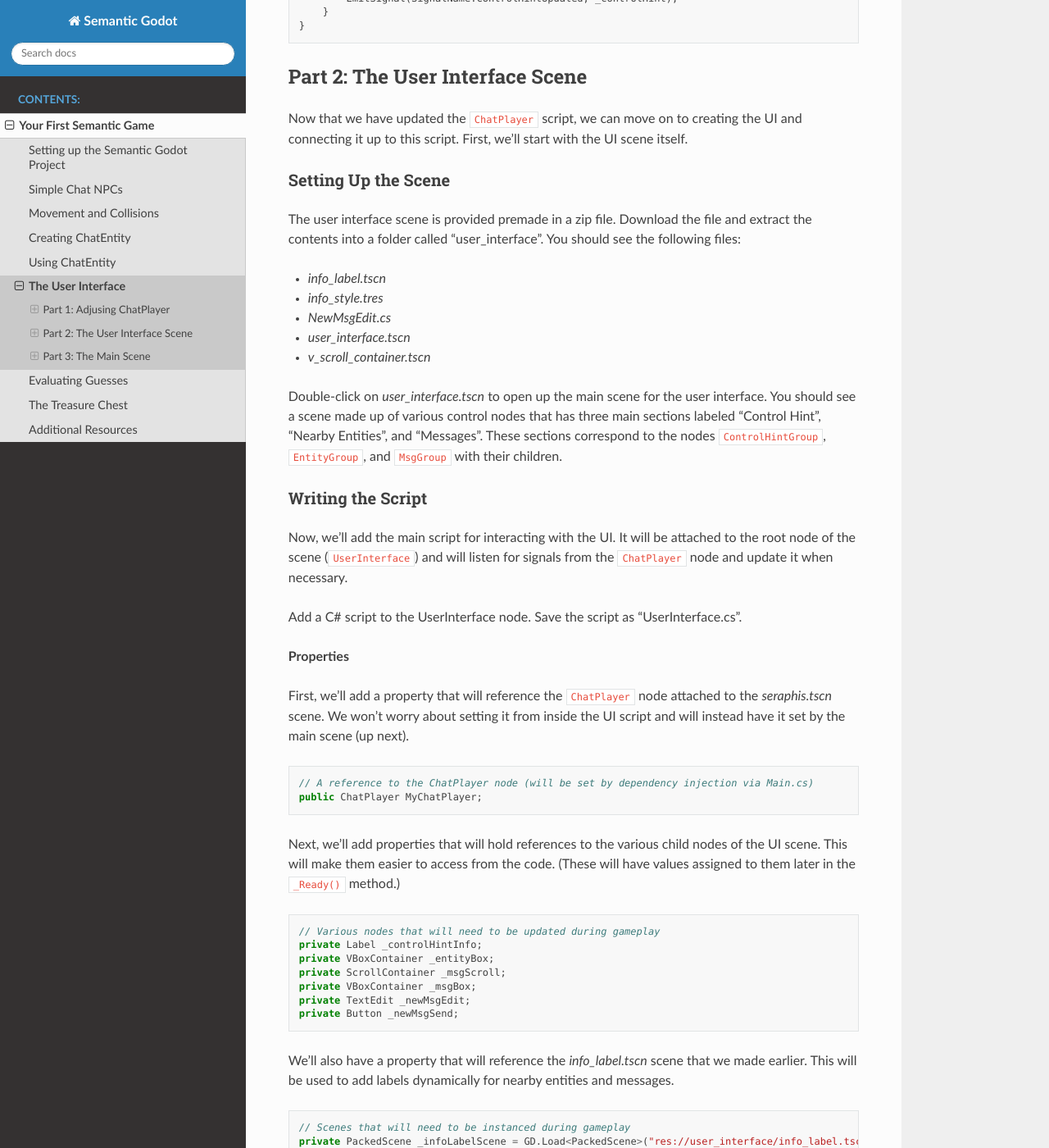
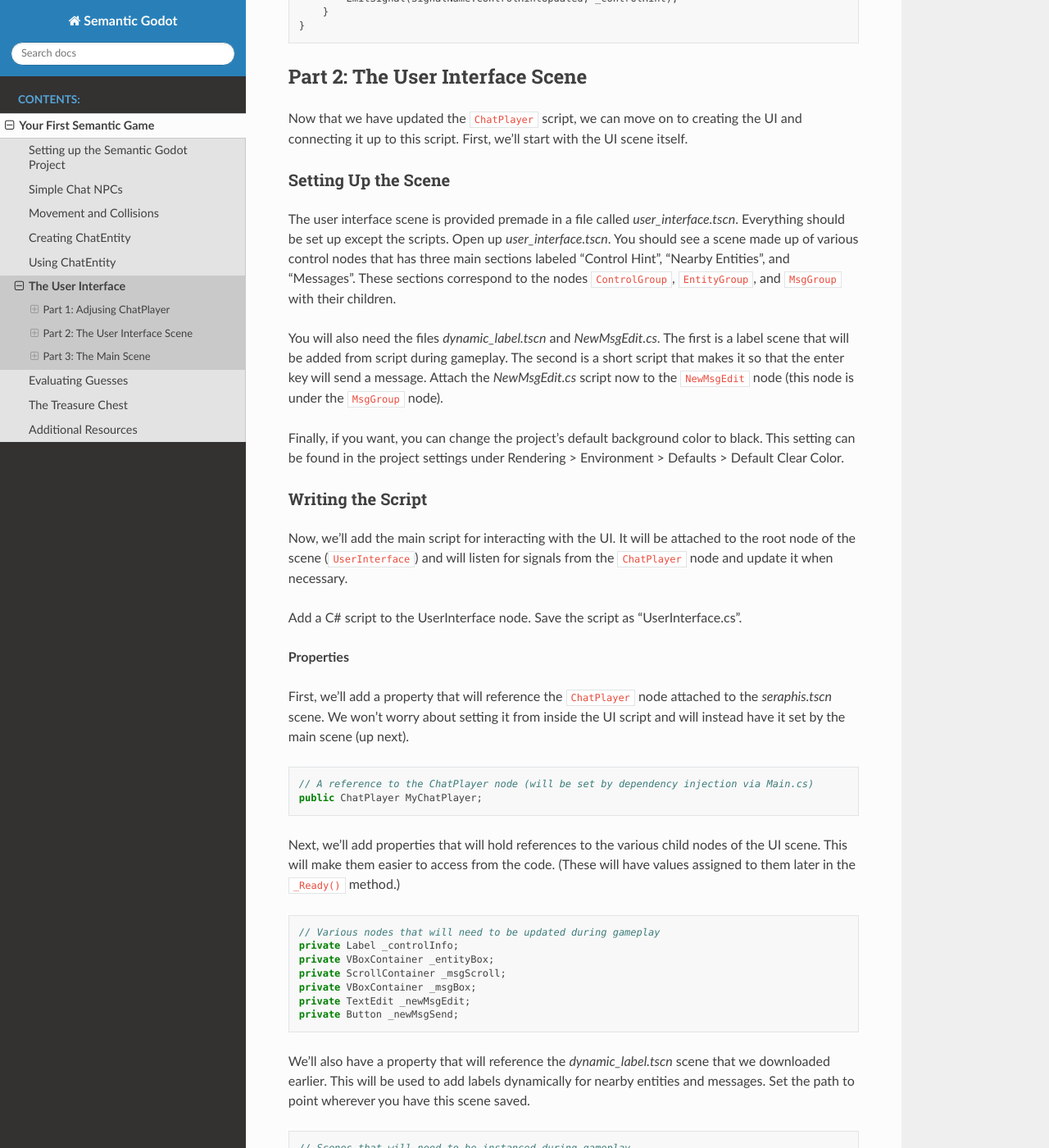
Before and after one commit to RaiderSoft/semantic-godot, a Sphinx documentation site: the page built from docs/first_semantic_game/05.user_interface.rst, in a window 1280 px wide and 1400 px high, scrolled down 2511 px. Shown: the whole window at 82% size. Built offline with Sphinx 7.4.7 and the Read the Docs theme 2.0.0, drawn with Linux system fonts in a browser that asks for light colours; some of the changed text lies outside the part shown.

Commit message:
Edit UI tutorial to match condensed UI scene

```diff
--- a/docs/first_semantic_game/03.movement_and_collisions.rst
+++ b/docs/first_semantic_game/03.movement_and_collisions.rst
@@ -201,8 +201,8 @@ TODO
 The Map
 ^^^^^^^
 
-The map scene is provided in a file called *map.tscn*. Everything should be set up except the
-background picture, which is provided in the file *forest_bridge.jpg*. To add the picture, open
+The map scene is provided premade in a file called *map.tscn*. Everything should be set up except
+the background picture, which is provided in the file *forest_bridge.jpg*. To add the picture, open
 *map.tscn* and select the ``Sprite2D`` node. In the inspector, set the ``Texture`` property by
 dragging *forest_bridge.jpg* onto it. (Alternately, you can click on the ``Texture`` property and
 select "Load" from the drop-down menu. Then find and open *forest_bridge.jpg*.)
--- a/docs/first_semantic_game/05.user_interface.rst
+++ b/docs/first_semantic_game/05.user_interface.rst
@@ -138,26 +138,27 @@ connecting it up to this script. First, we'll start with the UI scene itself.
 Setting Up the Scene
 ^^^^^^^^^^^^^^^^^^^^
 
-The user interface scene is provided premade in a zip file. Download the file and extract the
-contents into a folder called "user_interface". You should see the following files:
+The user interface scene is provided premade in a file called *user_interface.tscn*. Everything
+should be set up except the scripts. Open up *user_interface.tscn*. You should see a scene made up
+of various control nodes that has three main sections labeled "Control Hint", "Nearby Entities",
+and "Messages". These sections correspond to the nodes ``ControlGroup``, ``EntityGroup``, and
+``MsgGroup`` with their children.
 
-* *info_label.tscn*
-* *info_style.tres*
-* *NewMsgEdit.cs*
-* *user_interface.tscn*
-* *v_scroll_container.tscn*
+You will also need the files *dynamic_label.tscn* and *NewMsgEdit.cs*. The first is a label scene
+that will be added from script during gameplay. The second is a short script that makes it so that
+the enter key will send a message. Attach the *NewMsgEdit.cs* script now to the ``NewMsgEdit`` node
+(this node is under the ``MsgGroup`` node).
 
-Double-click on *user_interface.tscn* to open up the main scene for the user interface. You should
-see a scene made up of various control nodes that has three main sections labeled "Control Hint",
-"Nearby Entities", and "Messages". These sections correspond to the nodes ``ControlHintGroup``,
-``EntityGroup``, and ``MsgGroup`` with their children.
+Finally, if you want, you can change the project's default background color to black. This setting
+can be found in the project settings under Rendering > Environment > Defaults > Default Clear
+Color.
 
 Writing the Script
 ^^^^^^^^^^^^^^^^^^
 
 Now, we'll add the main script for interacting with the UI. It will be attached to the root node
-of the scene (``UserInterface``) and will listen for signals from the ``ChatPlayer`` node and update
-it when necessary.
+of the scene (``UserInterface``) and will listen for signals from the ``ChatPlayer`` node and
+update it when necessary.
 
 Add a C# script to the UserInterface node. Save the script as "UserInterface.cs".
 
@@ -179,20 +180,21 @@ them later in the ``_Ready()`` method.)
 .. code-block:: csharp
 
     // Various nodes that will need to be updated during gameplay
-    private Label _controlHintInfo;
+    private Label _controlInfo;
     private VBoxContainer _entityBox;
     private ScrollContainer _msgScroll;
     private VBoxContainer _msgBox;
     private TextEdit _newMsgEdit;
     private Button _newMsgSend;
 
-We'll also have a property that will reference the *info_label.tscn* scene that we made earlier.
-This will be used to add labels dynamically for nearby entities and messages.
+We'll also have a property that will reference the *dynamic_label.tscn* scene that we downloaded
+earlier. This will be used to add labels dynamically for nearby entities and messages. Set the path
+to point wherever you have this scene saved.
 
 .. code-block:: csharp
 
     // Scenes that will need to be instanced during gameplay
-    private PackedScene _infoLabelScene = GD.Load<PackedScene>("res://user_interface/info_label.tscn");
+    private PackedScene _dynamicLabelScene = GD.Load<PackedScene>("res://user_interface/info_label.tscn");
 
 The last property that we'll have is a flag to indicate whether a new message has just been added
 to the UI. This will be used to help us keep the messages' scroll container scrolled all the way to
@@ -218,12 +220,12 @@ loaded in the scene and ``MyChatPlayer`` has been set to reference it before we
     public override void _Ready()
     {
         // Get all the various child nodes
-        _controlHintInfo = GetNodeOrNull<Label>("ControlHintGroup/InfoLabel");
-        _entityBox = GetNodeOrNull<VBoxContainer>("EntityGroup/VScrollContainer/VBoxContainer");
-        _msgScroll = GetNodeOrNull<ScrollContainer>("MsgGroup/VScrollContainer");
-        _msgBox = GetNodeOrNull<VBoxContainer>("MsgGroup/VScrollContainer/VBoxContainer");
-        _newMsgEdit = GetNodeOrNull<TextEdit>("MsgGroup/HBoxContainer/TextEdit");
-        _newMsgSend = GetNodeOrNull<Button>("MsgGroup/HBoxContainer/Button");
+        _controlInfo = GetNodeOrNull<Label>("ControlGroup/ControlInfo");
+        _entityBox = GetNodeOrNull<VBoxContainer>("EntityGroup/EntityScroll/EntityBox");
+        _msgScroll = GetNodeOrNull<ScrollContainer>("MsgGroup/MsgScroll");
+        _msgBox = GetNodeOrNull<VBoxContainer>("MsgGroup/MsgScroll/MsgBox");
+        _newMsgEdit = GetNodeOrNull<TextEdit>("MsgGroup/NewMsgBox/NewMsgEdit");
+        _newMsgSend = GetNodeOrNull<Button>("MsgGroup/NewMsgBox/NewMsgSend");
 
         // Connect to the send message button (and propogate the signal)
         if (_newMsgSend != null)
@@ -267,13 +269,13 @@ Next, write a method that handles setting the text of the "Control Hint" section
     // Set the text of the control hint label
     public void SetControlHint(string controlHint)
     {
-        _controlHintInfo.Text = controlHint;
+        _controlInfo.Text = controlHint;
     }
 
 Also, write the following methods for adding or removing an entity from the "Nearby Entities"
-section. When adding an entity, we'll need to create a new instance of *info_label.tscn* and add it
-as a child in the appropriate place. When removing, we'll need to search through all the ``Labels``
-and find the one that matches the entity we are trying to remove.
+section. When adding an entity, we'll need to create a new instance of *dynamic_label.tscn* and add
+it as a child in the appropriate place. When removing, we'll need to search through all the
+labels and find the one that matches the entity we are trying to remove.
 
 .. code-block:: csharp
 
@@ -281,7 +283,7 @@ and find the one that matches the entity we are trying to remove.
     public void AddEntity(ChatEntity newEntity)
     {
         // Add the new entity to the box
-        Label newEntityLabel = _infoLabelScene.Instantiate<Label>();
+        Label newEntityLabel = _dynamicLabelScene.Instantiate<Label>();
         newEntityLabel.Text = newEntity.ChatName;
         _entityBox.AddChild(newEntityLabel);
     }
@@ -344,8 +346,9 @@ They will be enabled when the player is in a conversation and disabled when they
     }
 
 The last method to write will allow us to add new chat messages to the UI. We'll need to create a
-new instance of the *info_label.tscn* scene and add it as a child in the appropriate place. Also,
-we'll want to set ``_justAddedNewMsg`` flag to true so that it will scroll to the new message.
+new instance of the *dynamic_label.tscn* scene and add it as a child in the appropriate place.
+Also, we'll want to set ``_justAddedNewMsg`` flag to true so that it will scroll to the new
+message.
 
 .. code-block:: csharp
 
@@ -353,7 +356,7 @@ we'll want to set ``_justAddedNewMsg`` flag to true so that it will scroll to th
     public void AddMsg(ChatEntity sender, string msg)
     {
         // Add the new message to the box
-        Label newMsgLabel = _infoLabelScene.Instantiate<Label>();
+        Label newMsgLabel = _dynamicLabelScene.Instantiate<Label>();
         newMsgLabel.Text = sender.ChatName + ": " + msg;
         _msgBox.AddChild(newMsgLabel);
 
```
Also changed, not shown: other parts of docs/first_semantic_game/05.user_interface.rst (+3 -3 lines).
